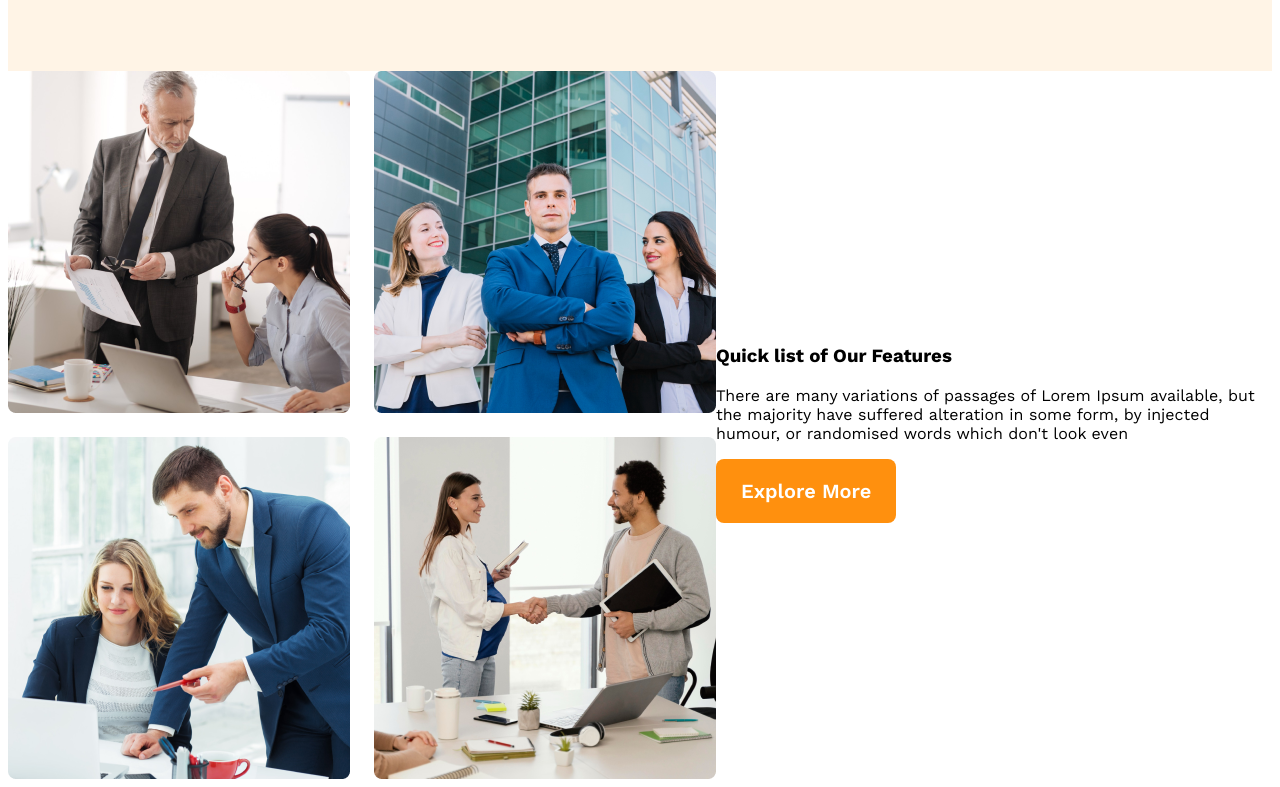
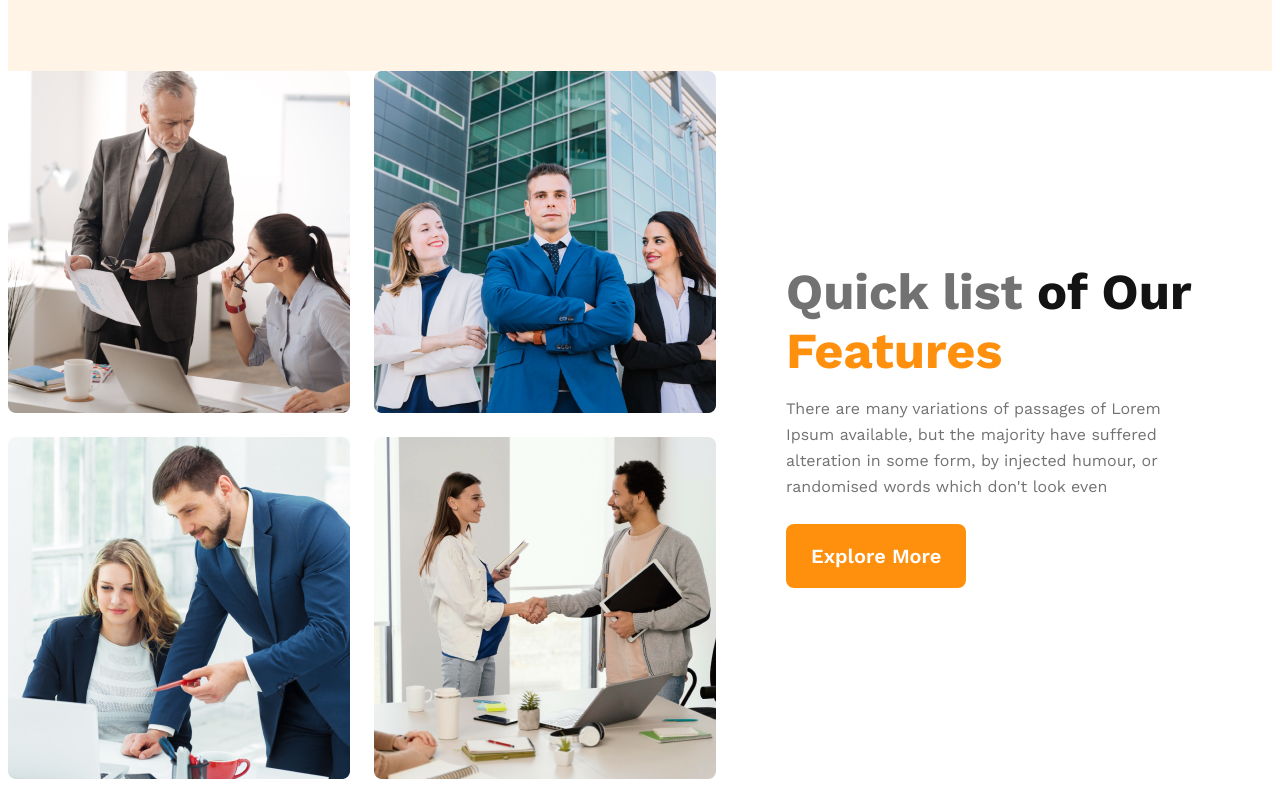
Before and after one commit to arafatshuvo45/g3-architects, a plain HTML site: page index.html in a window 1280 px wide. Shown: the part 971-1758 px from the top of the page. Drawn offline with nearby package versions, Linux system fonts and the light colour scheme.

Commit message:
added a content banner

```diff
--- a/index.html
+++ b/index.html
@@ -53,12 +53,14 @@
             </div>
             <div class="teams-text">
 
-                <h3 class="teams-title">Quick list of Our Features</h3>
+                <h3 class="teams-title"><span style="color: #727272;">Quick list</span> <span style="color: #131313;">of
+                        Our</span> <span style="color: #FF900E;">Features</span>
 
-                <p class="teams-description">There are many variations of passages of Lorem Ipsum available, but the
-                    majority have suffered
-                    alteration in some form, by injected humour, or randomised words which don't look even</p>
-                <button class="btn-primary">Explore More</button>
+                    <p class="team-description">There are many variations of passages of Lorem Ipsum available, but the
+                        majority have suffered
+                        alteration in some form, by injected humour, or randomised words which don't look even</p>
+
+                    <button class="btn-primary">Explore More</button>
             </div>
         </section>
     </main>
--- a/style.css
+++ b/style.css
@@ -133,3 +133,25 @@ main {
     grid-template-columns: repeat(2, 1fr);
     gap: 24px;
 }
+
+.teams-text {
+    padding-left: 70px;
+    padding-right: 70px;
+}
+
+.teams-title {
+
+    font-size: 3.15rem;
+    font-weight: 700;
+
+}
+
+.team-description {
+    color: var(--Dark-03, #727272);
+    font-family: Work Sans;
+    font-size: 16px;
+    font-style: normal;
+    font-weight: 400;
+    line-height: 26px;
+    /* 162.5% */
+}
```
